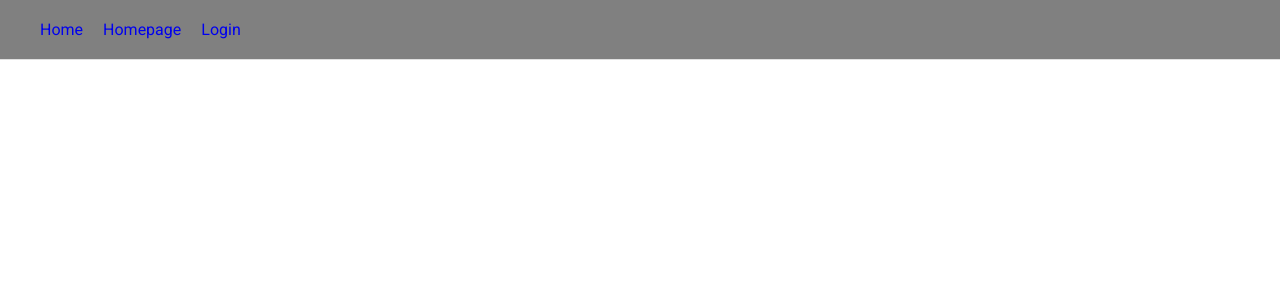
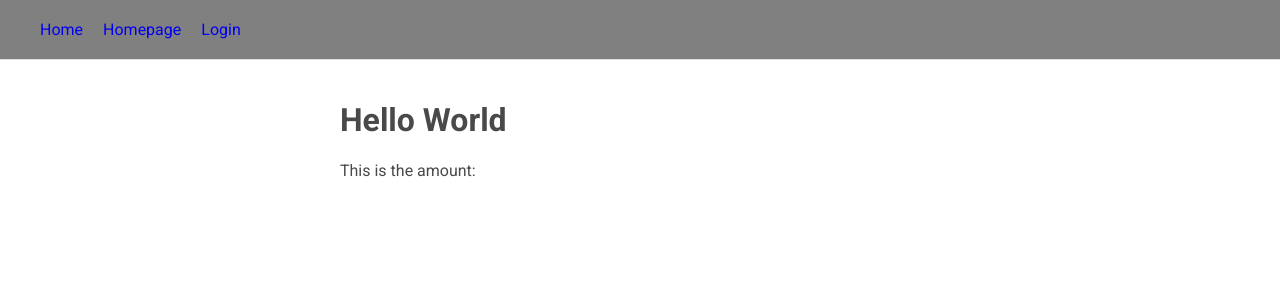
Before and after one commit to Ntshangase/ibhange-the-bank, a React (Create React App) app: page /balance in a window 1280 px wide. Before the commit this address had no page. Shown: the top 300 px of the page. Built offline with nearby package versions, Linux system fonts and the light colour scheme.

Commit message:
balance array

```diff
--- a/src/App.js
+++ b/src/App.js
@@ -3,6 +3,7 @@ import Homepage from "./Pages/Homepage";
 import { BrowserRouter as Router, Routes, Route } from "react-router-dom";
 import Login from "./Pages/Login";
 import LandingPage from "./Pages/LandingPage";
+import Balance from "./Components/Balance";
 
 function App() {
   return (
@@ -16,6 +17,7 @@ function App() {
             <Route exact path="/" element={<LandingPage />} />
             <Route path="/home" element={<Homepage />} />
             <Route path="/login" element={<Login />} />
+            <Route path="/balance" element={<Balance />} />
           </Routes>
         </div>
       </div>
--- a/src/Components/AccountData.js
+++ b/src/Components/AccountData.js
@@ -8,7 +8,7 @@ const AccountData = ({ zulu }) => {
   // console.log("below is zulu data: ");
   // console.log(zulu); // i actually have zulu-data in an array here. The next task is diplaying a balance
   // the first thing is let balance be zero
-  let balance = 0.00;
+  let balance = [];
   // 1 let changesInBalances in array affect balance
 
   return (
@@ -29,8 +29,9 @@ const AccountData = ({ zulu }) => {
                     (transaction) => {
                       // dealing with bank balance
                      // console.log(transaction.amount)
-                     balance = balance + transaction.amount
+                     balance.push(transaction.amount)
                      console.log(balance)
+
                      // this is alrady a loop so i don't need to lopp over it again
 
                       return (
--- a/src/Components/Balance.js
+++ b/src/Components/Balance.js
@@ -1,9 +1,20 @@
 import React from 'react'
 
 function Balance() {
+
   return (
-    <div>Balance</div>
+    <div>
+        <h1>Hello World</h1>
+        {/*the assumption is that since the button isn't pressesed
+        then this won't work*/}
+        {console.log("j")}
+        <p>This is the amount: </p>
+    </div>
   )
 }
 
 export default Balance
+
+/**As i close shop, I can get the amount to an array, I just need to figure out how to
+ * like add them together and have balance.
+ */
```
Also changed, not shown: 1 other file (tests, documents, lock files or other folders).
